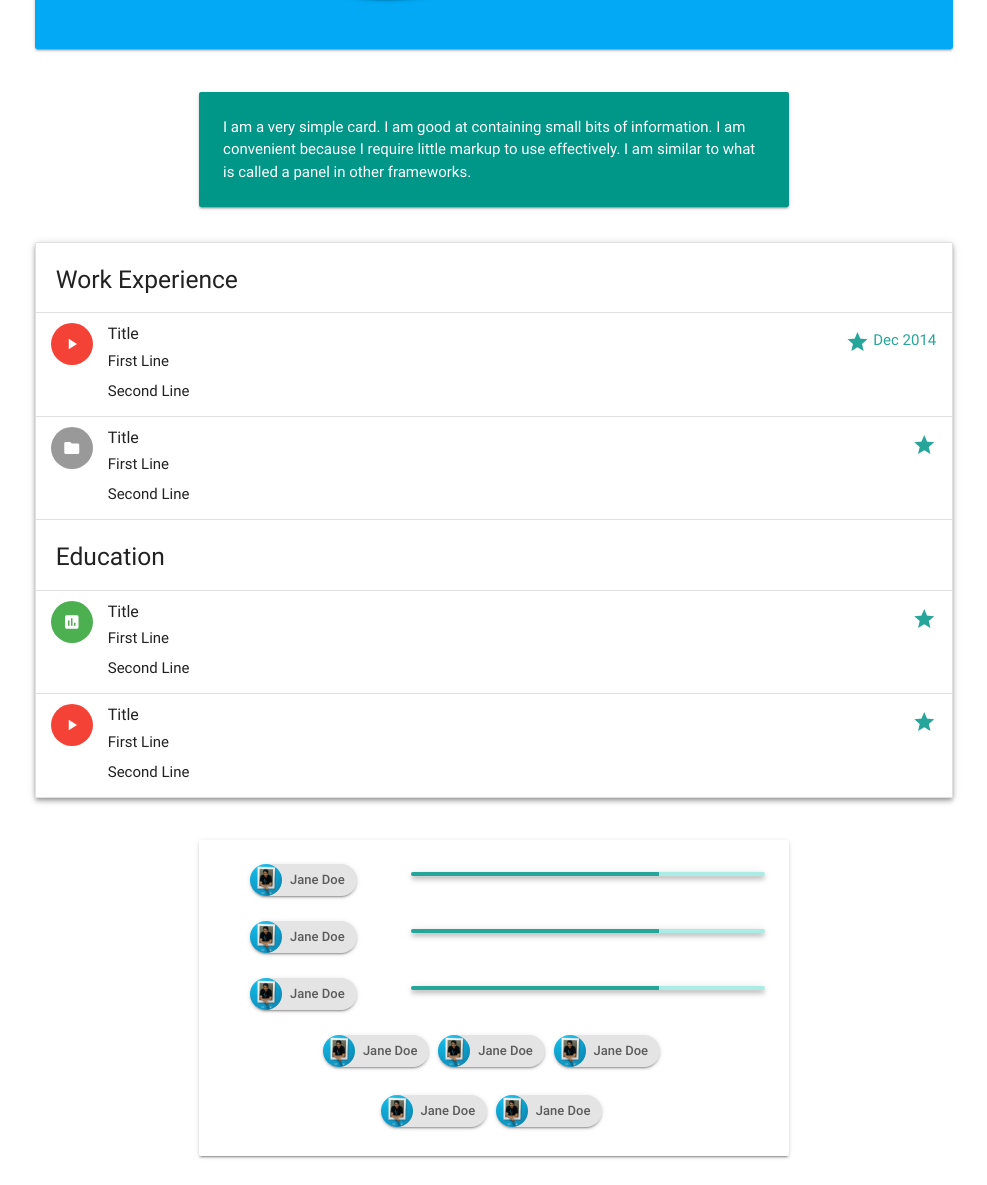
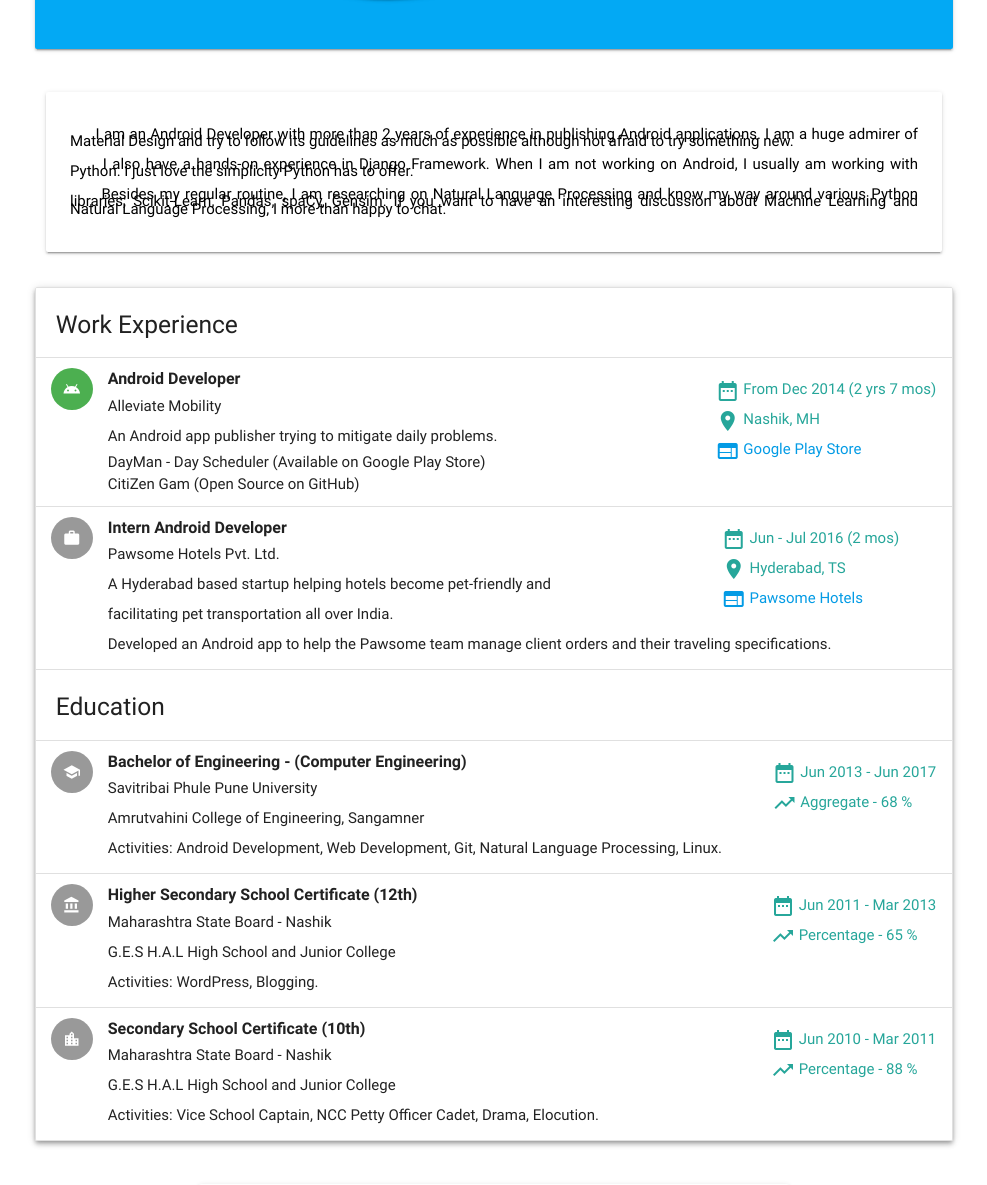
Before and after one commit to 5hirish/django_5hirish, a Django app: page /me/ in a window 1280 px wide. Shown: the part 1273-2458 px from the top of the page, without its empty margins (146-1133 px from the left). Run offline with Django 3.2, Linux system fonts and the light colour scheme; some libraries are stand-ins or nearby versions.

Commit message:
Added Work and Education

```diff
--- a/me/templates/resume.html
+++ b/me/templates/resume.html
@@ -4,6 +4,10 @@
 {% block title %}Shirish Kadam{% endblock %}
 
 {% block body %}
+
+
+<!------------------- Intro Card ------------------>
+
 
 <div class="row">
         <div id="index-banner" class="card light-blue">
@@ -39,17 +43,31 @@
     </div>
 </div>
 
+
+
+<!------------------- Summary ------------------>
+
+
+
 <div class="row">
-    <div class="col s2"></div>
-    <div class="col s8">
-        <div class="card-panel teal">
-            <span class="white-text">I am a very simple card. I am good at containing small bits of information.
-                I am convenient because I require little markup to use effectively. I am similar to what is called a panel in other frameworks.
+    <div class="col s12">
+        <div class="card-panel">
+            <span class="black-text">
+                <p class="intro" align="justify">&nbsp &nbsp &nbsp I am an Android Developer with more than 2 years of experience in publishing Android applications.
+                    I am a huge admirer of Material Design and try to follow its guidelines as much as possible although not afraid to try something new. </p>
+                <p class="intro" align="justify">&nbsp &nbsp &nbsp I also have a hands-on experience in Django Framework. When I am not working on Android, I usually am working with Python.
+                    I just love the simplicity Python has to offer.</p>
+                <p class="intro" align="justify">&nbsp &nbsp &nbsp  Besides my regular routine, I am researching on Natural Language Processing and know my way around various Python libraries;
+                    Scikit-Learn, Pandas, spaCy, Gensim.
+                    If you want to have an interesting discussion about Machine Learning and Natural Language Processing,
+                    I more than happy to chat.</p>
             </span>
         </div>
     </div>
-    <div class="col s2"></div>
 </div>
+
+
+<!------------------- Work and Education ------------------>
 
 
 <div class="row">
@@ -58,44 +76,82 @@
         <li class="collection-header"><h5>Work Experience</h5></li>
 
         <li class="collection-item avatar">
-            <i class="material-icons circle red">play_arrow</i>
-            <span class="title">Title</span>
-            <p>First Line <br>
-             Second Line
+            <i class="material-icons circle green">android</i>
+            <span class="title"><b>Android Developer</b></span>
+            <p>Alleviate Mobility<br>
+             An	Android	app	publisher	trying	to	mitigate	daily	problems.
+            <ul>
+                <li>DayMan - Day Scheduler (Available on Google	Play Store)</li>
+                <li>CitiZen	Gam (Open Source on	GitHub)<li>
+            </ul>
+            <p class="secondary-content">
+                <i class="material-icons">date_range</i> From Dec 2014 (2 yrs 7 mos) <br>
+                <i class="material-icons">location_on</i> Nashik, MH <br>
+                <a href="https://play.google.com/store/apps/dev?id=5860660234681628777"><i class="material-icons">web</i> Google Play Store</a>
             </p>
-            <a href="#!" class="secondary-content"><i class="material-icons">grade</i> Dec 2014</a>
         </li>
 
         <li class="collection-item avatar">
-            <i class="material-icons circle">folder</i>
-            <span class="title">Title</span>
-            <p>First Line <br>
-             Second Line
+            <i class="material-icons circle">work</i>
+            <span class="title"><b>Intern Android Developer</b></span>
+            <p>Pawsome Hotels Pvt. Ltd.<br>
+             A Hyderabad based startup helping hotels become pet-friendly and <br>
+                facilitating pet transportation all over India.
+                <br>Developed an Android app to help the Pawsome team manage client orders and their traveling specifications.
             </p>
-            <a href="#!" class="secondary-content"><i class="material-icons">grade</i></a>
+            <p class="secondary-content">
+                <i class="material-icons">date_range</i> Jun - Jul 2016 (2 mos) &nbsp &nbsp &nbsp &nbsp &nbsp <br>
+                <i class="material-icons">location_on</i> Hyderabad, TS <br>
+                <a href="http://www.pawsomehotels.com"><i class="material-icons">web</i> Pawsome Hotels</a>
+            </p>
         </li>
 
         <li class="collection-header"><h5>Education</h5></li>
 
         <li class="collection-item avatar">
-            <i class="material-icons circle green">insert_chart</i>
-            <span class="title">Title</span>
-            <p>First Line <br>
-             Second Line
+            <i class="material-icons circle">school</i>
+            <span class="title"><b>Bachelor of	Engineering	- (Computer	Engineering)</b></span>
+            <p>Savitribai Phule	Pune University<br>
+            Amrutvahini College of Engineering, Sangamner<br>
+            Activities: Android Development, Web Development, Git, Natural Language Processing, Linux.
             </p>
-            <a href="#!" class="secondary-content"><i class="material-icons">grade</i></a>
+            <p class="secondary-content">
+                <i class="material-icons">date_range</i> Jun 2013 - Jun 2017<br>
+                <i class="material-icons">trending_up</i> Aggregate - 68 % <br>
+            </p>
         </li>
 
         <li class="collection-item avatar">
-            <i class="material-icons circle red">play_arrow</i>
-            <span class="title">Title</span>
-            <p>First Line <br>
-             Second Line
+            <i class="material-icons circle">account_balance</i>
+            <span class="title"><b>Higher Secondary School Certificate (12th)</b></span>
+            <p>Maharashtra State Board - Nashik<br>
+            G.E.S H.A.L High School and Junior College<br>
+            Activities: WordPress, Blogging.
             </p>
-            <a href="#!" class="secondary-content"><i class="material-icons">grade</i></a>
+            <p class="secondary-content">
+                <i class="material-icons">date_range</i> Jun 2011 - Mar 2013<br>
+                <i class="material-icons">trending_up</i> Percentage - 65 % <br>
+            </p>
+        </li>
+
+        <li class="collection-item avatar">
+            <i class="material-icons circle">location_city</i>
+            <span class="title"><b>Secondary School	Certificate (10th)</b></span>
+            <p>Maharashtra State Board - Nashik<br>
+            G.E.S H.A.L High School and Junior College<br>
+            Activities:  Vice School Captain, NCC Petty Officer Cadet, Drama, Elocution.
+            </p>
+            <p class="secondary-content">
+                <i class="material-icons">date_range</i> Jun 2010 - Mar 2011<br>
+                <i class="material-icons">trending_up</i> Percentage - 88 % <br>
+            </p>
         </li>
     </ul>
 </div>
+
+
+<!------------------- Skill set ------------------>
+
 
 <div class="row">
     <div class="col s2"></div>
@@ -103,7 +159,17 @@
         <div class="card-panel center-align">
             <div class="row">
                 <div class="col s4">
-                    <div class="chip hoverable z-depth-1"><img src="{% get_static_prefix %}img/5hirish_profile.jpg" alt="Contact Person">Jane Doe</div>
+                    <div class="chip hoverable z-depth-1"><img src="{% get_static_prefix %}img/5hirish_profile.jpg" alt="Contact Person">Android SDK</div>
+                </div>
+                <div class="col s8">
+                    <div class="progress z-depth-2">
+                        <div class="determinate" style="width: 80%"></div>
+                    </div>
+                </div>
+            </div>
+            <div class="row">
+                <div class="col s4">
+                    <div class="chip hoverable z-depth-1"><img src="{% get_static_prefix %}img/5hirish_profile.jpg" alt="Contact Person">Python Django</div>
                 </div>
                 <div class="col s8">
                     <div class="progress z-depth-2">
@@ -111,36 +177,23 @@
                     </div>
                 </div>
             </div>
-            <div class="row">
-                <div class="col s4">
-                    <div class="chip hoverable z-depth-1"><img src="{% get_static_prefix %}img/5hirish_profile.jpg" alt="Contact Person">Jane Doe</div>
-                </div>
-                <div class="col s8">
-                    <div class="progress z-depth-2">
-                        <div class="determinate" style="width: 70%"></div>
-                    </div>
-                </div>
-            </div>
-            <div class="row">
-                <div class="col s4">
-                    <div class="chip hoverable z-depth-1"><img src="{% get_static_prefix %}img/5hirish_profile.jpg" alt="Contact Person">Jane Doe</div>
-                </div>
-                <div class="col s8">
-                    <div class="progress z-depth-2">
-                        <div class="determinate" style="width: 70%"></div>
-                    </div>
-                </div>
-            </div>
-            <div class="chip hoverable z-depth-1"><img src="{% get_static_prefix %}img/5hirish_profile.jpg" alt="Contact Person">Jane Doe</div>
-            <div class="chip hoverable z-depth-1"><img src="{% get_static_prefix %}img/5hirish_profile.jpg" alt="Contact Person">Jane Doe</div>
-            <div class="chip hoverable z-depth-1"><img src="{% get_static_prefix %}img/5hirish_profile.jpg" alt="Contact Person">Jane Doe</div><br><br>
-            <div class="chip hoverable z-depth-1"><img src="{% get_static_prefix %}img/5hirish_profile.jpg" alt="Contact Person">Jane Doe</div>
-            <div class="chip hoverable z-depth-1"><img src="{% get_static_prefix %}img/5hirish_profile.jpg" alt="Contact Person">Jane Doe</div>
+            <div class="chip hoverable z-depth-1"><img src="{% get_static_prefix %}img/5hirish_profile.jpg" alt="Contact Person">Firebase, AdMob, Analytics</div>
+            <div class="chip hoverable z-depth-1"><img src="{% get_static_prefix %}img/5hirish_profile.jpg" alt="Contact Person">Java</div>
+            <div class="chip hoverable z-depth-1"><img src="{% get_static_prefix %}img/5hirish_profile.jpg" alt="Contact Person">Python 3</div>
+            <div class="chip hoverable z-depth-1"><img src="{% get_static_prefix %}img/5hirish_profile.jpg" alt="Contact Person">SQLite</div><br><br>
+            <div class="chip hoverable z-depth-1"><img src="{% get_static_prefix %}img/5hirish_profile.jpg" alt="Contact Person">MySQL</div>
+            <div class="chip hoverable z-depth-1"><img src="{% get_static_prefix %}img/5hirish_profile.jpg" alt="Contact Person">JSON / XML</div>
+            <div class="chip hoverable z-depth-1"><img src="{% get_static_prefix %}img/5hirish_profile.jpg" alt="Contact Person">C / C++</div>
+            <div class="chip hoverable z-depth-1"><img src="{% get_static_prefix %}img/5hirish_profile.jpg" alt="Contact Person">Natural Langugae Processing</div>
+
         </div>
-
     </div>
     <div class="col s2"></div>
 </div>
+
+
+<!------------------- Projects ------------------>
+
 
 <div class="row">
     <div class="col s3">
@@ -204,6 +257,10 @@
     </div>
 </div>
 
+
+<!------------------- Achivements ------------------>
+
+
 <div class="row">
     <div class="col s12">
         <div class="slider">
@@ -240,6 +297,9 @@
         </div>
     </div>
 </div>
+
+
+<!------------------- Contact Me ------------------>
 
 
 <div class="row">
--- a/static/css/style.css
+++ b/static/css/style.css
@@ -23,6 +23,10 @@ main {
 
 p {
   line-height: 2rem;
+}
+
+p.intro{
+    line-height: 50%;
 }
 
 .button-collapse {
@@ -53,7 +57,7 @@ p {
 }
 
 .material-icons, .icon-text {
-      vertical-align: middle;
+    vertical-align: middle;
 }
 
 footer.page-footer {
```
